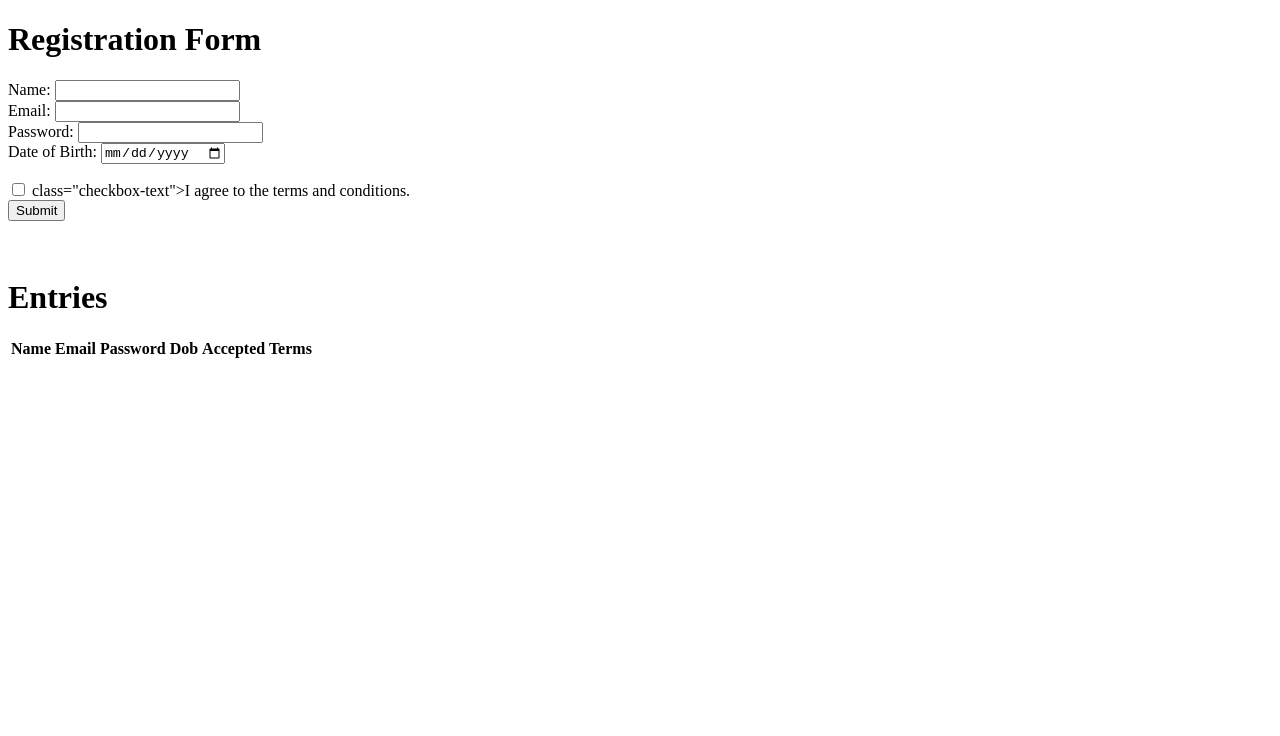
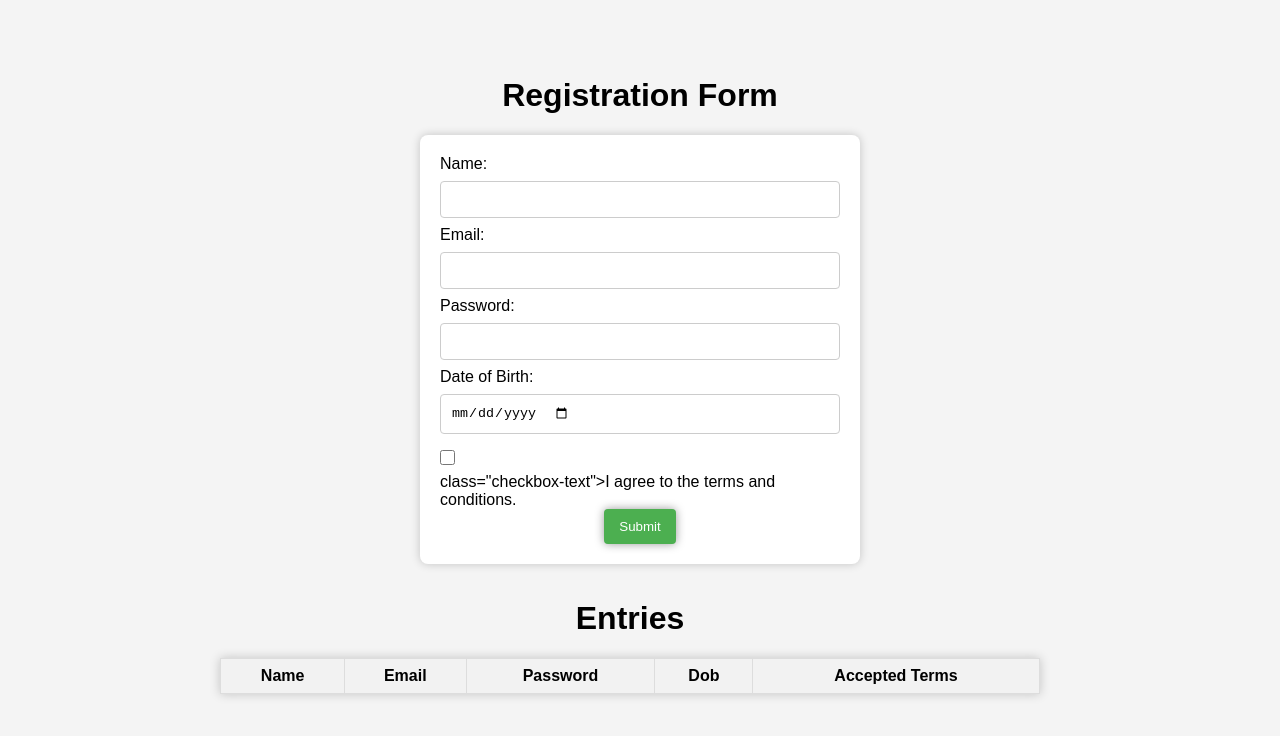
Before and after one commit to laxmipriyanalam/wd101, a plain HTML site: page index.html in a window 1280 px wide. Drawn offline with Linux system fonts and the light colour scheme.

Commit message:
Update index.html

```diff
--- a/index.html
+++ b/index.html
@@ -4,7 +4,7 @@
         <meta charset="UTF-8">
         <meta name="viewport" content="width=device-width, initial-scale=1.0">
         <title>Registration Form</title>
-        <link rel="'stylesheet" href="style.css">
+        <link rel="stylesheet" href="style.css">
     </head>
 
     <body>
```
